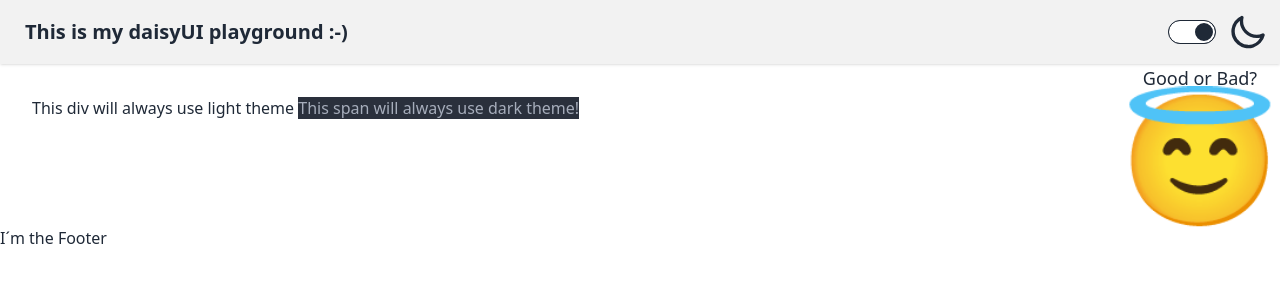
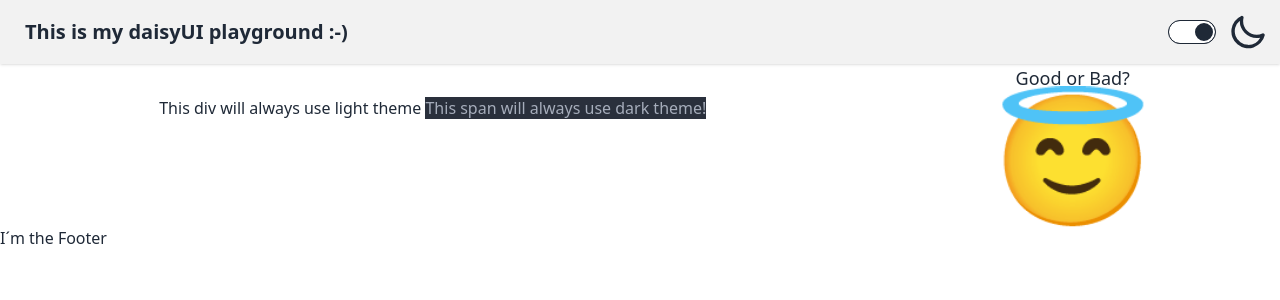
Before and after one commit to FL0R1AN84/vite-tailwind, a Vue app: page / in a window 1280 px wide. Shown: the top 300 px of the page. Built offline with nearby package versions, Linux system fonts and the light colour scheme.

Commit message:
style: 💄 flex justify-around

```diff
--- a/src/App.vue
+++ b/src/App.vue
@@ -5,7 +5,7 @@ import Footer from "./components/Footer.vue";
 
 <template>
   <Header msg="This is my daisyUI playground :-)" />
-  <div class="container flex justify-between">
+  <div class="flex justify-around">
     <div data-theme="light" class="m-4 p-4">
       This div will always use light theme
       <span data-theme="dark">This span will always use dark theme!</span>
```
